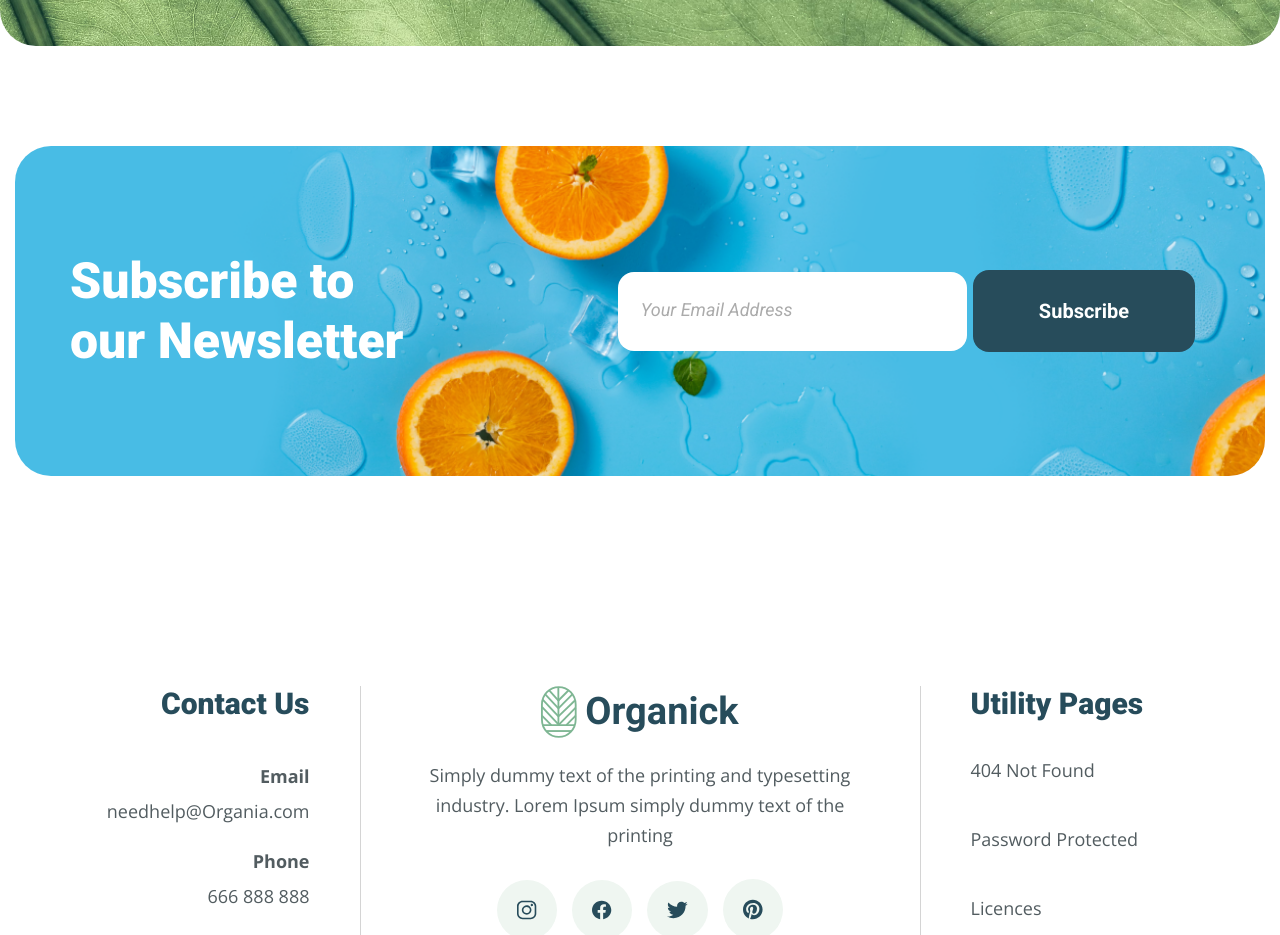
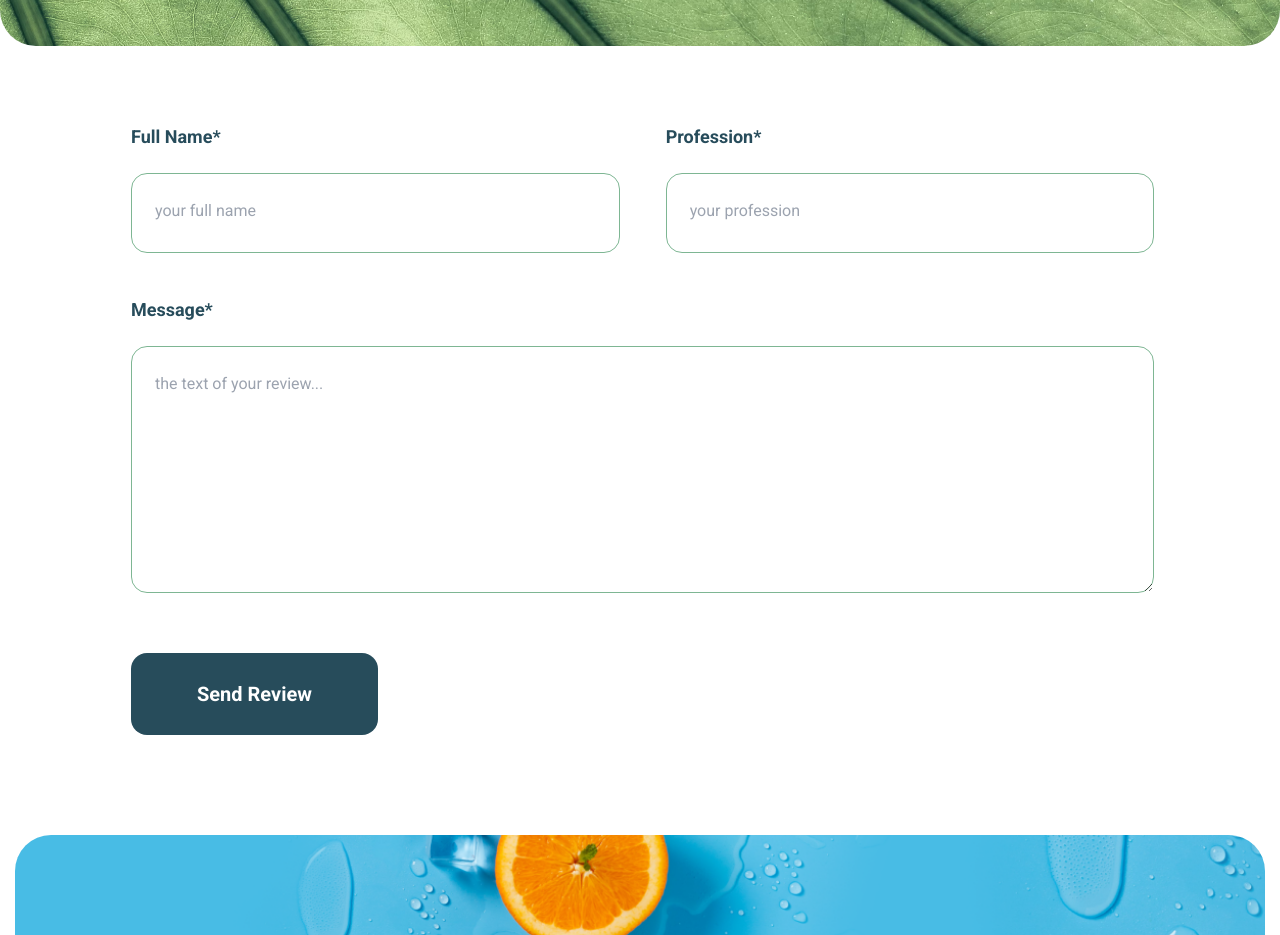
Before and after one commit to Anikonov-A/hillel_diploma_project, a React (Create React App) app: page /contacts in a window 1280 px wide. Shown: the part 2340-3275 px from the top of the page. Built offline with nearby package versions, Linux system fonts and the light colour scheme.

Commit message:
Added the FormSection to the ContactPage, added the NavButton review to the CartPage

```diff
--- /dev/null
+++ b/src/components/TestimonialForm/TestimonialForm.jsx
@@ -0,0 +1,119 @@
+import { useFormik } from "formik";
+import { Fragment } from "react";
+import { string, number, object } from 'yup';
+
+import './TestimonialForm.scss'
+
+const formElementsConfiguration = {
+    author: {
+        defaultValue: '',
+        inputType: 'text',
+        labelText: 'Full Name* ',
+        placeholder: 'your full name',
+        vSchema: string()
+            .min(2, 'too short name')
+            .max(20, 'too long name')
+            .required(),
+    },
+
+    trade: {
+        defaultValue: '',
+        inputType: 'text',
+        labelText: 'Profession* ',
+        placeholder: 'your profession',
+        vSchema: string()
+            .min(3, 'too short profession name')
+            .required(),
+    },
+    text: {
+        defaultValue: '',
+        inputType: 'textarea',
+        labelText: 'Message* ',
+        placeholder: 'the text of your review...',
+        vSchema: string()
+            .min(2, 'too short text')
+            .max(200, 'too long text')
+            .required(),
+    },
+};
+
+function getInitialValues() {
+    let initialValues = {
+        id: Date.now()
+    };
+    for (let key of Object.keys(formElementsConfiguration)) {
+        initialValues[key] = formElementsConfiguration[key].defaultValue;
+    }
+    return initialValues;
+}
+
+function getValidationSchema() {
+    let objWithSchemas = {};
+    for (let key of Object.keys(formElementsConfiguration)) {
+        objWithSchemas[key] = formElementsConfiguration[key].vSchema;
+    }
+    return object(objWithSchemas);
+}
+
+export default function TestimonialForm({ onAdd }) {
+    const formik = useFormik({
+        initialValues: getInitialValues(),
+        validationSchema: getValidationSchema(),
+        onSubmit: async (values, { resetForm }) => {
+            await onAdd(values);
+            resetForm();
+        }
+    })
+
+    const generateFormElements = () => {
+        const formItems = [];
+        for (let key of Object.keys(formElementsConfiguration)) {
+            const { labelText, inputType, placeholder } = formElementsConfiguration[key];
+            formItems.push((
+                <Fragment key={key}>
+                   <div className='form-item'>
+                       {formik.errors[key] && <div style={{color: 'red'}}>{formik.errors[key]}</div>}
+                           <label htmlFor={key}>{labelText}</label>
+                       {inputType === 'textarea' ? (
+                           <textarea
+                               placeholder={placeholder}
+                               name={key}
+                               value={formik.values[key]}
+                               onChange={formik.handleChange}
+                           />
+                       ) : (
+                           <input
+                               type={inputType}
+                               placeholder={placeholder}
+                               name={key}
+                               value={formik.values[key]}
+                               onChange={formik.handleChange}
+                           />
+                       )}
+                   </div>
+                </Fragment>
+            ));
+
+        }
+
+        return (
+            <>
+                <div className='form-items'>
+                    {formItems}
+                </div>
+                <button type='button' onClick={formik.handleSubmit} className="button form-button">
+                    Send Review
+                </button>
+            </>
+        )
+    }
+
+
+    return (
+        <div>
+            <form className='form'>
+                {generateFormElements()}
+            </form>
+        </div>
+    )
+}
--- /dev/null
+++ b/src/components/TestimonialForm/TestimonialForm.scss
@@ -0,0 +1,43 @@
+.form {
+  .form-items {
+    display: grid;
+    gap: 46px;
+    grid-template-columns: repeat(2, 48%);
+    margin-bottom: 60px;
+
+    & .form-item:nth-child(3){
+      grid-column-start: 1;
+      grid-column-end: 3;
+
+    }
+
+    .form-item {
+      display: flex;
+      flex-direction: column;
+
+      label {
+        color: var(--main-color);
+        font-size: 18px;
+        font-style: normal;
+        font-weight: 600;
+        line-height: normal;
+      }
+
+      input,  textarea {
+        padding: 28px 23px 31px ;
+        margin-top: 26px;
+        border: 1px solid var(--secondary-color);
+        border-radius: var(--border-radius-button);
+      }
+
+      textarea {
+        height: 247px;
+      }
+    }
+  }
+}
+
+//.form-items .form-item:nth-child(3) {
+//  grid-column-start: 1;
+//  grid-column-end: 3;
+//}
--- a/src/pages/CartPage/CartPage.jsx
+++ b/src/pages/CartPage/CartPage.jsx
@@ -1,6 +1,12 @@
 import './CartPage.scss'
+import {NavButton} from "../../components/Buttons/Buttons";
 
 function CartPage () {
+    return (
+        <div className='container feedback'>
+            <NavButton className='button green' to='/contacts' text='Leave a Review'/>
+        </div>
+    )
 
 }
 
--- a/src/pages/CartPage/CartPage.scss
+++ b/src/pages/CartPage/CartPage.scss
@@ -0,0 +1,3 @@
+.feedback {
+  padding-top: 206px;
+}
--- a/src/pages/ContactPage/ContactPage.jsx
+++ b/src/pages/ContactPage/ContactPage.jsx
@@ -5,12 +5,15 @@ import LocationSection from './LocationSection/LocationSection';
 
 import WorkTogether from './WorkTogether/WorkTogether';
 
+import FormSection from "./FormSection/FormSection";
+
 function ContactPage() {
     return (
         <div className="wrapper">
             <StyleGuide titleText="Contact Us" backgroundClass="bg-contact"/>
             <WorkTogether/>
             <LocationSection/>
+            <FormSection/>
         </div>
     )
 }
--- /dev/null
+++ b/src/pages/ContactPage/FormSection/FormSection.jsx
@@ -0,0 +1,23 @@
+import TestimonialForm from "@/components/TestimonialForm/TestimonialForm";
+import { useState } from "react";
+import { testimonials }  from "../../HomePage/TestimonialSection/testimonials";
+
+import './FormSection.scss';
+
+export default function FormSection() {
+    const [items, setItems] = useState([]);
+
+    const handleTaskAdd = (newItem ) => {
+        setItems([
+            ...items,
+            newItem,
+        ]);
+        testimonials.push(newItem );
+
+    }
+    return (
+        <div className='container form-wrapper' >
+        <TestimonialForm onAdd={handleTaskAdd}/>
+        </div>
+    )
+}
--- /dev/null
+++ b/src/pages/ContactPage/FormSection/FormSection.scss
@@ -0,0 +1,3 @@
+.form-wrapper {
+  padding: 80px 131px 0;
+}
--- a/src/pages/HomePage/TestimonialSection/TestimonialSection.jsx
+++ b/src/pages/HomePage/TestimonialSection/TestimonialSection.jsx
@@ -1,9 +1,10 @@
 import Span from "@/components/Span/Span";
 import Title from "@/components/Title/Title";
 import Paragraph from "@/components/Paragraph/Paragraph";
-import {useState, useEffect} from "react";
 import {Pagination, Autoplay} from "swiper/modules";
 import { Swiper, SwiperSlide} from "swiper/react";
+import { testimonials } from './testimonials';
+import img from './testimonial-avatar.png'
 import 'swiper/css';
 import 'swiper/css/pagination';
 import 'swiper/css/navigation';
@@ -42,13 +43,6 @@ const CounterElement = ({titleText, paragraphText}) => {
 }
 
 export default function Slider() {
-    const [testimonials, setTestimonials] = useState([]);
-    useEffect(() => {
-        fetch('/data/testimonials.json')
-            .then(res => res.json())
-            .then(result => setTestimonials(result))
-            .catch((error) => console.error('ERROR', error));
-    }, []);
 
     return (
        <section className='testimonial-wrapper'>
@@ -72,7 +66,7 @@ export default function Slider() {
                    {testimonials.map((testimonial) => (
                        <SwiperSlide  key = {testimonial.id} >
                            <div>
-                               <img className='slider-img' src={testimonial.photo} alt={testimonial.name}/>
+                               <img className='slider-img' src={testimonial.photo || img} alt={testimonial.name}/>
                            </div>
                            <Paragraph>{testimonial.text}</Paragraph>
                           <div>
--- a/public/data/testimonials.json
+++ b/src/pages/HomePage/TestimonialSection/testimonials.jsx
@@ -1,4 +1,4 @@
-[
+export const testimonials = [
   {
     "id": 1,
     "photo": "./images/testimonial-photo/testimonial-photo1.jpg",
@@ -18,7 +18,6 @@
     "photo": "./images/testimonial-photo/testimonial-photo3.jpeg",
     "text": "Simply dummy text of the printing and typesetting industry. Lorem Ipsum simply dummy text of the printing and typesetting industry. Lorem Ipsum has been.",
     "author": "Diana Lee",
-    "trade": "SEO"
+    "trade": "CEO"
   }
-
 ]
```
Also changed, not shown: src/pages/HomePage/TestimonialSection/testimonial-avatar.png (added).
